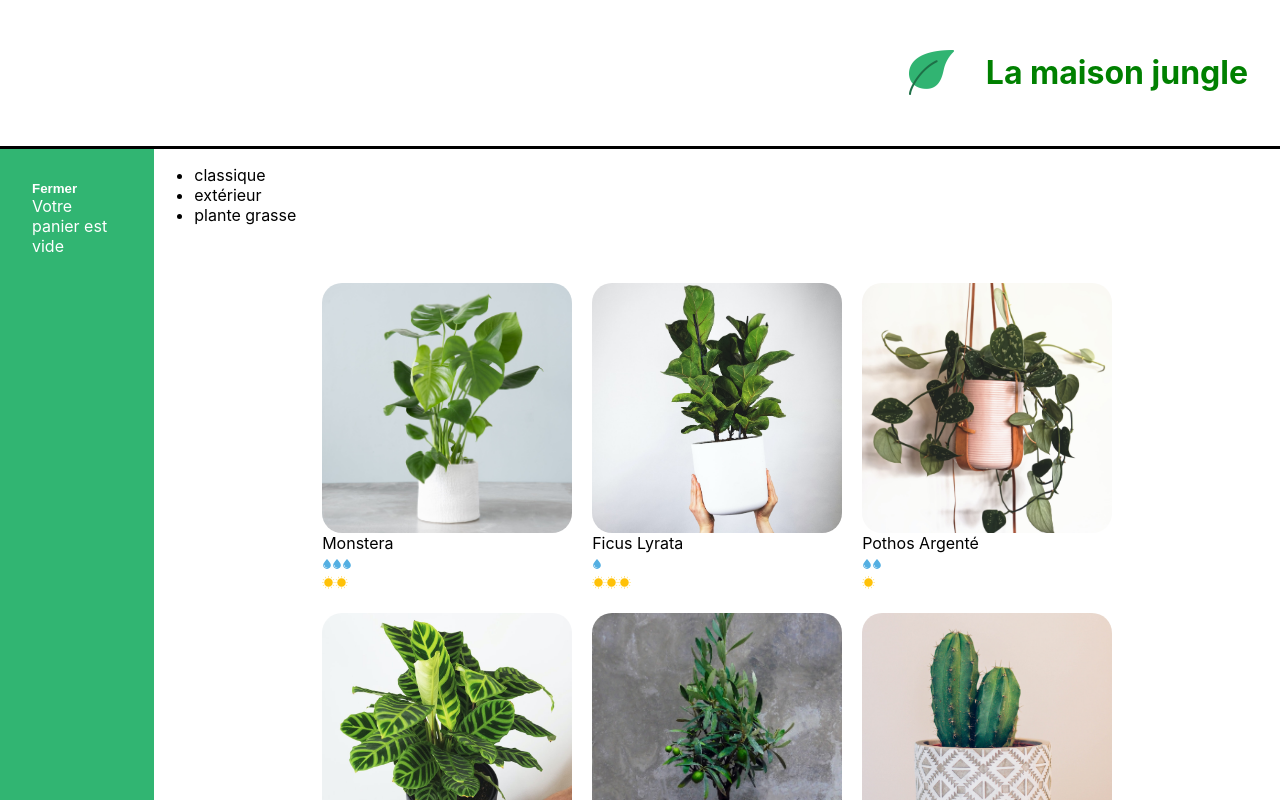
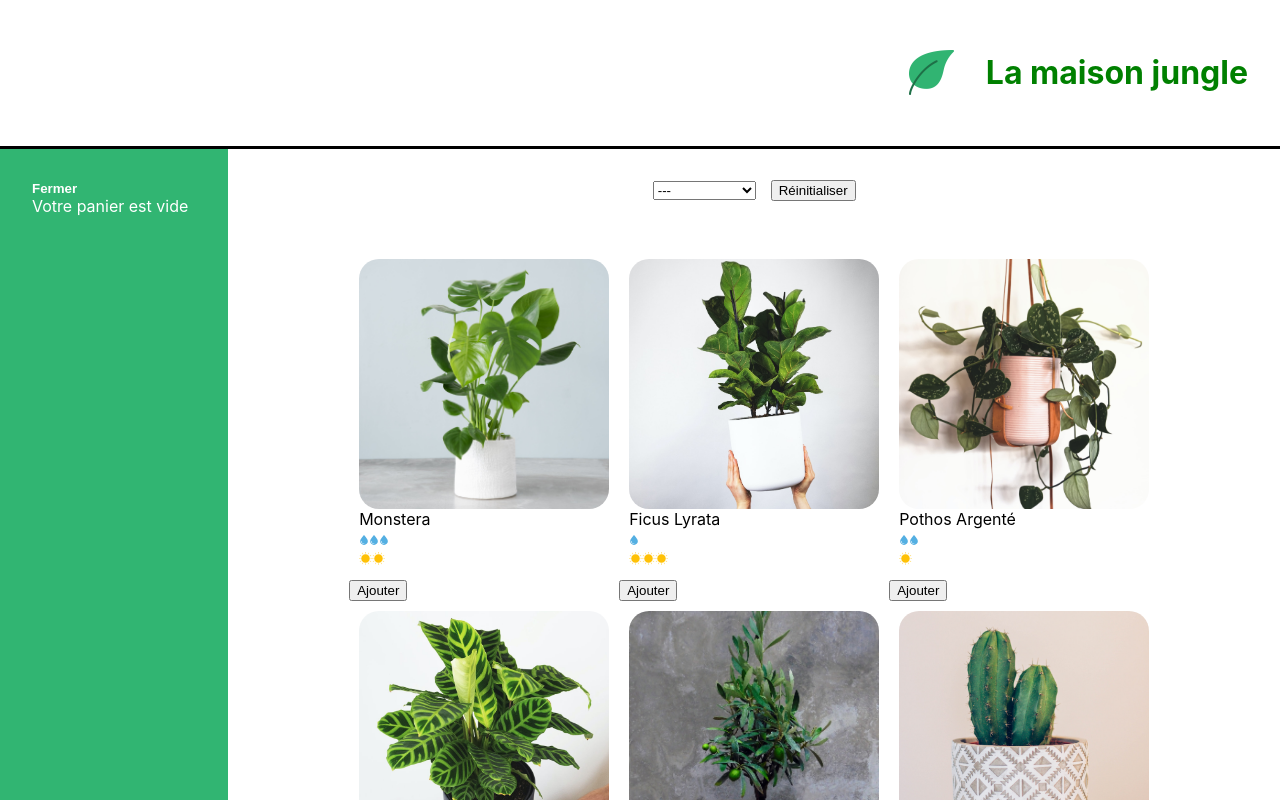
Before and after one commit to Tintgire/La-maison-de-la-jungle-JSX, a React (Create React App) app: page / in a window 1280 px wide. Shown: the top 800 px of the page. Built offline with nearby package versions, Linux system fonts and the light colour scheme.

Commit message:
add cart

```diff
--- a/src/components/ShoppingList.js
+++ b/src/components/ShoppingList.js
@@ -1,31 +1,55 @@
+import { useState } from "react";
 import { plantList } from "../datas/plantList";
 import PlantItem from "./PlantItem";
+import Categories from "./Categories";
 import "../styles/ShoppingList.css";
 
-function ShoppingList() {
+function ShoppingList({ cart, updateCart }) {
+  const [activeCategory, setActiveCategory] = useState("");
   const categories = plantList.reduce(
     (acc, plant) =>
       acc.includes(plant.category) ? acc : acc.concat(plant.category),
     []
   );
 
+  function addToCart(name, price) {
+    const currentPlantSaved = cart.find((plant) => plant.name === name);
+    if (currentPlantSaved) {
+      const cartFilteredCurrentPlant = cart.filter(
+        (plant) => plant.name !== name
+      );
+      updateCart([
+        ...cartFilteredCurrentPlant,
+        { name, price, amount: currentPlantSaved.amount + 1 },
+      ]);
+    } else {
+      updateCart([...cart, { name, price, amount: 1 }]);
+    }
+  }
+
   return (
-    <div>
-      <ul>
-        {categories.map((cat) => (
-          <li key={cat}>{cat}</li>
-        ))}
-      </ul>
+    <div className="lmj-shopping-list">
+      <Categories
+        categories={categories}
+        setActiveCategory={setActiveCategory}
+        activeCategory={activeCategory}
+      />
+
       <ul className="lmj-plant-list">
-        {plantList.map(({ id, cover, name, water, light }) => (
+        {plantList.map(({ id, cover, name, water, light, price, category }) =>
+          !activeCategory || activeCategory === category ? (
+            <div key={id}>
               <PlantItem
-            id={id}
                 cover={cover}
                 name={name}
                 water={water}
                 light={light}
+                price={price}
               />
-        ))}
+              <button onClick={() => addToCart(name, price)}>Ajouter</button>
+            </div>
+          ) : null
+        )}
       </ul>
     </div>
   );
```
Lines whose indentation alone changed are shown as unchanged.
